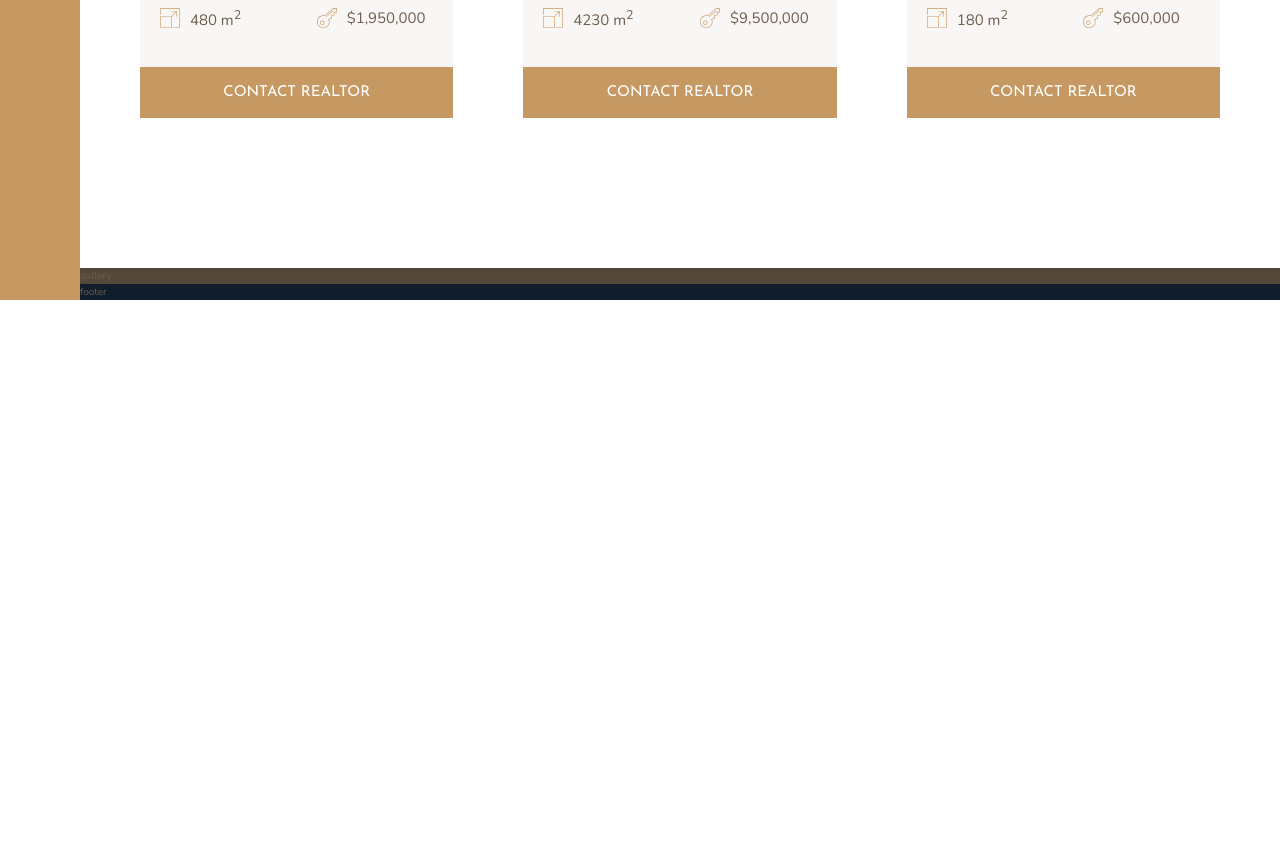
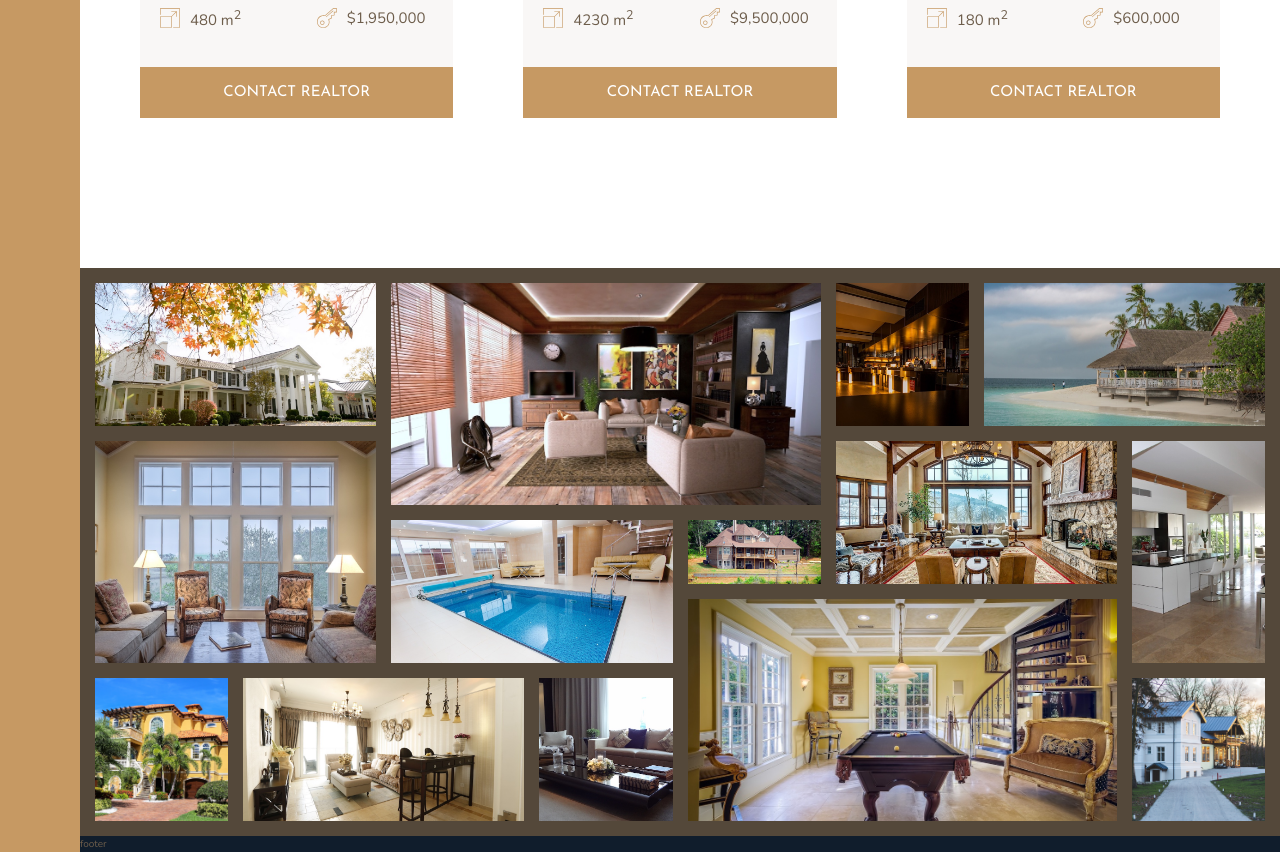
Before and after one commit to Flatchek/Nexter, a website: page index.html in a window 1280 px wide. Shown: the part 2767-3619 px from the top of the page. Before the commit the page ends 3067 px from the top, so only its background shows below. Drawn offline with nearby package versions, Linux system fonts and the light colour scheme.

Commit message:
added gallery section and styles

```diff
--- a/index.html
+++ b/index.html
@@ -300,7 +300,37 @@
     </div>
 </section>
 
-    <section class="gallery">gallery</section>
+    <section class="gallery">
+
+        <figure class="gallery__item gallery__item--1"><img src="img/gal-1.jpeg" alt="Gallery image 1" class="gallery__img">
+        </figure>
+        <figure class="gallery__item gallery__item--2"><img src="img/gal-2.jpeg" alt="Gallery image 2" class="gallery__img">
+        </figure>
+        <figure class="gallery__item gallery__item--3"><img src="img/gal-3.jpeg" alt="Gallery image 3" class="gallery__img">
+        </figure>
+        <figure class="gallery__item gallery__item--4"><img src="img/gal-4.jpeg" alt="Gallery image 4" class="gallery__img">
+        </figure>
+        <figure class="gallery__item gallery__item--5"><img src="img/gal-5.jpeg" alt="Gallery image 5" class="gallery__img">
+        </figure>
+        <figure class="gallery__item gallery__item--6"><img src="img/gal-6.jpeg" alt="Gallery image 6" class="gallery__img">
+        </figure>
+        <figure class="gallery__item gallery__item--7"><img src="img/gal-7.jpeg" alt="Gallery image 7" class="gallery__img">
+        </figure>
+        <figure class="gallery__item gallery__item--8"><img src="img/gal-8.jpeg" alt="Gallery image 8" class="gallery__img">
+        </figure>
+        <figure class="gallery__item gallery__item--9"><img src="img/gal-9.jpeg" alt="Gallery image 9" class="gallery__img">
+        </figure>
+        <figure class="gallery__item gallery__item--10"><img src="img/gal-10.jpeg" alt="Gallery image 10"
+                class="gallery__img"></figure>
+        <figure class="gallery__item gallery__item--11"><img src="img/gal-11.jpeg" alt="Gallery image 11"
+                class="gallery__img"></figure>
+        <figure class="gallery__item gallery__item--12"><img src="img/gal-12.jpeg" alt="Gallery image 12"
+                class="gallery__img"></figure>
+        <figure class="gallery__item gallery__item--13"><img src="img/gal-13.jpeg" alt="Gallery image 13"
+                class="gallery__img"></figure>
+        <figure class="gallery__item gallery__item--14"><img src="img/gal-14.jpeg" alt="Gallery image 14"
+                class="gallery__img"></figure>
+    </section>
     <footer class="footer">footer</footer>
 </body>
 </html>
--- a/sass/_gallery.scss
+++ b/sass/_gallery.scss
@@ -1,4 +1,80 @@
-.gallery{
-    background-color: $color-grey-dark-1;
-    grid-column: full-start / full-end ;
+.gallery {
+  background-color: $color-grey-dark-1;
+  grid-column: full-start / full-end;
+
+  display: grid;
+  grid-template-rows: repeat(7, 5vw);
+  grid-template-columns: repeat(8, 1fr);
+  grid-gap: 1.5rem;
+  padding: 1.5rem;
+
+  &__item {
+    &--1 {
+      grid-row: 1 / span 2;
+      grid-column: 1 / span 2;
+    }
+    &--2 {
+      grid-row: 1 / span 3;
+      grid-column: 3 / span 3;
+    }
+    &--3 {
+      grid-row: 1 / span 2;
+      grid-column: 6 / 7;
+    }
+    &--4 {
+      grid-row: 1 / span 2;
+      grid-column: 7 / -1;
+    }
+    &--5 {
+      grid-row: 3 / span 3;
+      grid-column: 1 / span 2;
+    }
+    &--6 {
+      grid-row: 4 / span 2;
+      grid-column: 3 / span 2;
+    }
+    &--7 {
+      grid-row: 4 / 5;
+      grid-column: 5 / 6;
+    }
+    &--8 {
+      grid-row: 3 / span 2;
+      grid-column: 6 / span 2;
+    }
+    &--9 {
+      grid-row: 3 / span 3;
+      grid-column: 8 / span -1;
+    }
+    &--10 {
+      grid-column: 8 / -1;
+      grid-row: 3 / span 3;
+    }
+    &--10 {
+      grid-column: 1 / 2;
+      grid-row: 6 / -1;
+    }
+    &--11 {
+      grid-column: 2 / span 2;
+      grid-row: 6 / span 2;
+    }
+    &--12 {
+      grid-column: 4 / 5;
+      grid-row: 6 / span 2;
+    }
+    &--13 {
+      grid-column: 5 / span 3;
+      grid-row: 5 / span 3;
+    }
+    &--14 {
+      grid-column: 8 / -1;
+      grid-row: 6 / -1;
+    }
+  }
+
+  &__img {
+    display: block;
+    width: 100%;
+    height: 100%;
+    object-fit: cover;
+  }
 }
```
Also changed, not shown: css/style.css.
